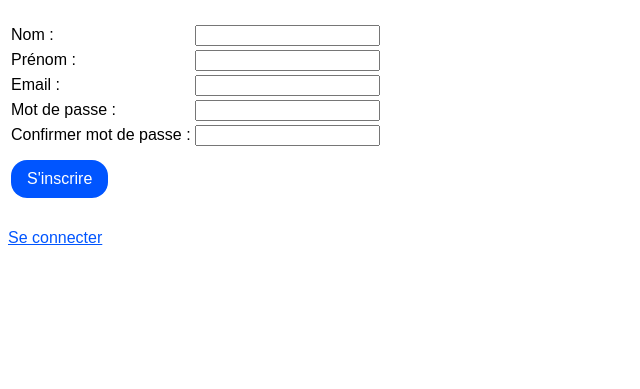
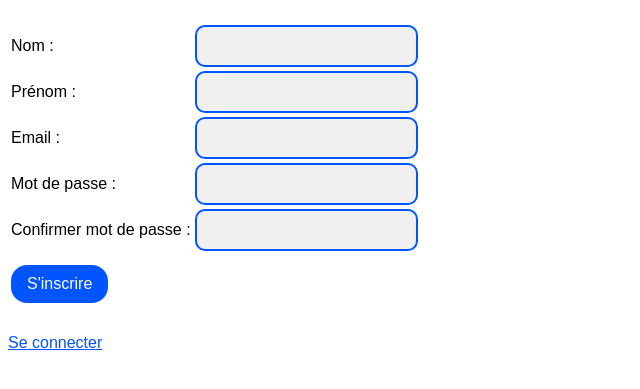
Before and after one commit to YohanetYoyo/projet-php-cms, a PHP site: page /reset-password/register in a window 1280 px wide. Shown: the part 58-447 px from the top of the page, without its empty margins (0-640 px from the left). Run offline with PHP 8.4, Linux system fonts and the light colour scheme; style sheets or scripts are compiled from the project's sources; some web fonts are replaced.

Commit message:
style: add input styles

```diff
--- a/scss/components/_buttons.scss
+++ b/scss/components/_buttons.scss
@@ -23,7 +23,7 @@
     &--secondary {
       background-color: var(--secondary);
       color: var(--primary);
-      border: f.rem(2) solid var(--blue);
+      border: f.rem(2) solid var(--primary);
       &:hover {
         background-color: var(--secondary-hover);
       }
--- /dev/null
+++ b/scss/components/_forms.scss
@@ -0,0 +1,14 @@
+@use "../partials/functions" as f;
+@use "../partials/mixins" as m;
+
+@layer components {
+  input[type="text"], input[type="email"], input[type="password"], select {
+    @include m.formStyling;
+    box-sizing: border-box;
+    font-size: 1rem;
+    width: 100%;
+  }
+  textarea {
+    @include m.formStyling;
+  }
+}
--- a/scss/main.scss
+++ b/scss/main.scss
@@ -3,3 +3,4 @@
 @use "partials/globals";
 
 @use "components/buttons";
+@use "components/forms";
--- /dev/null
+++ b/scss/partials/_mixins.scss
@@ -0,0 +1,9 @@
+@use "../partials/functions" as f;
+
+@mixin formStyling {
+  background-color: var(--lightgrey);
+  border: f.rem(2) solid var(--primary);
+  border-radius: f.rem(10);
+  color: var(--primary);
+  padding: f.rem(10) f.rem(6);
+}
```
